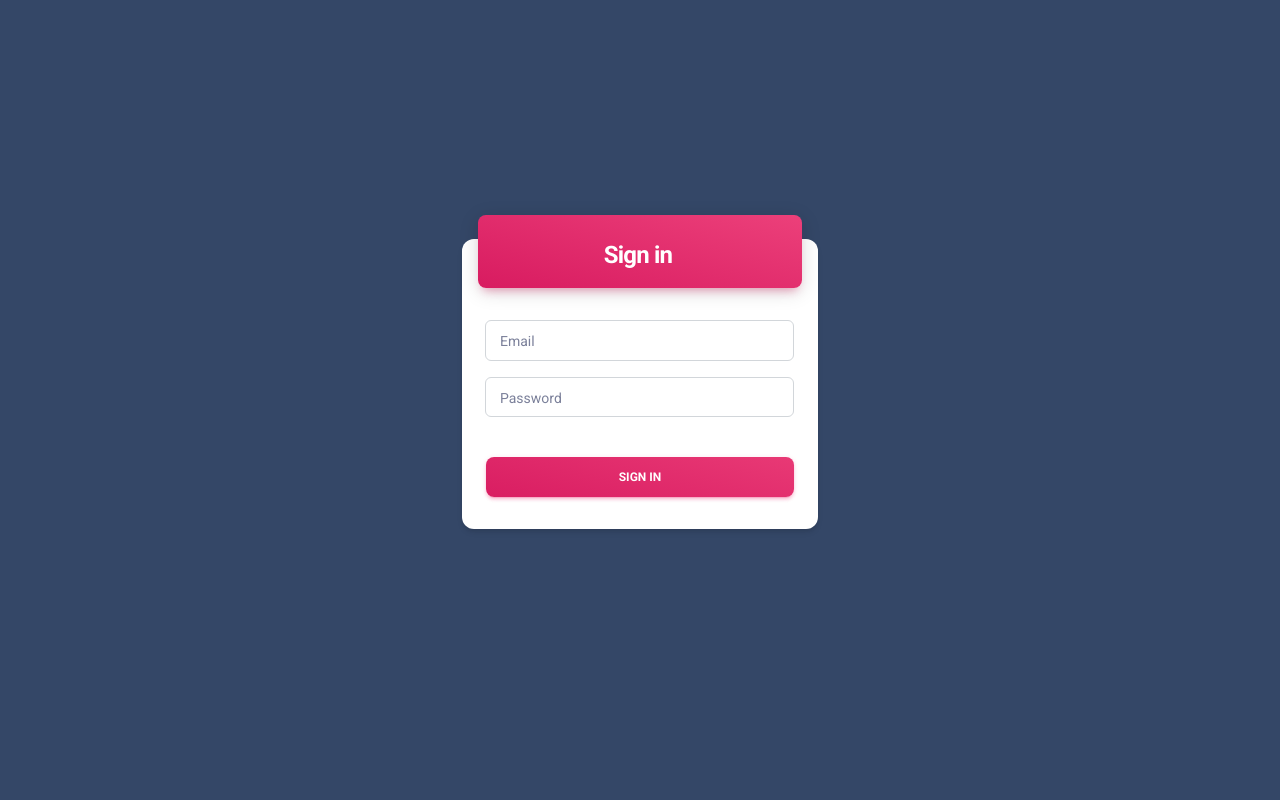
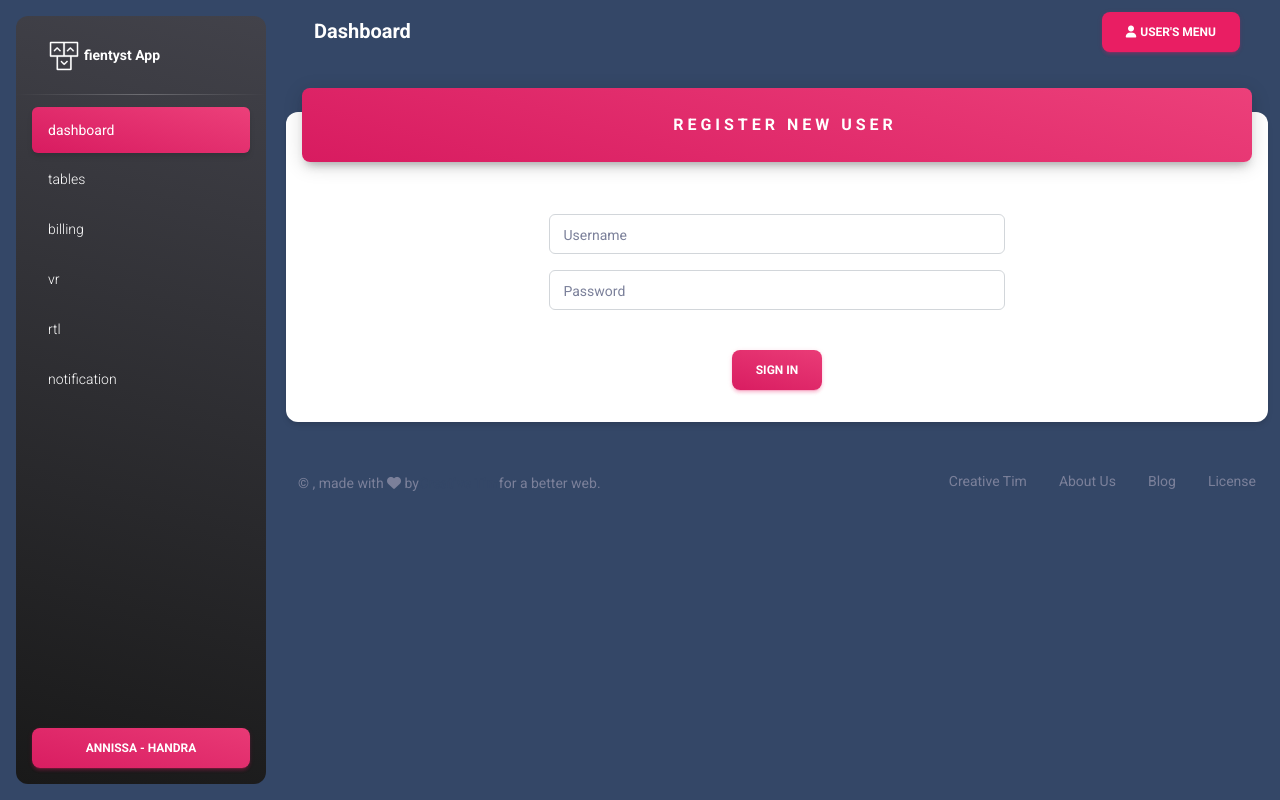
Before and after one commit to handraromel/fientyst, a React (Create React App) app in the folder ui/: page /register in a window 1280 px wide. Before the commit this address led to /login. Built offline with nearby package versions, Linux system fonts and the light colour scheme; sample sign-in values are in the browser's storage.

Commit message:
Updated forms

```diff
--- a/ui/src/components/Auth/Login.js
+++ b/ui/src/components/Auth/Login.js
@@ -24,7 +24,7 @@ const Login = () => {
         showToast("Logged in successfully!", "success");
       }
     } catch (error) {
-      showToast("Invalid login credentials.", "error");
+      showToast("An error occurred while logging in.", "error");
     } finally {
       setLoading(false);
     }
@@ -50,32 +50,43 @@ const Login = () => {
                     className="text-start"
                     onSubmit={handleSubmit(loginAttempt)}
                   >
-                    {errors.email && (
-                      <small className="text-danger">
-                        {errors.email.message}
-                      </small>
-                    )}
-                    <div className="input-group input-group-outline mb-3 mt-2">
+                    <div
+                      className={`input-group input-group-outline my-1 ${
+                        errors.email ? "is-invalid" : null
+                      }`}
+                    >
                       <label className="form-label">Email</label>
                       <input
                         type="text"
                         className="form-control"
                         {...register("email", {
-                          required: true,
+                          required: "An email is required",
                           pattern: {
                             value: validate.email,
-                            message: "Invalid email format",
+                            message: "The email format is not valid",
                           },
                         })}
                       />
+                      <small className="text-danger text-end w-100 my-1">
+                        {errors.email?.message}
+                      </small>
                     </div>
-                    <div className="input-group input-group-outline mb-3">
+                    <div
+                      className={`input-group input-group-outline my-1 ${
+                        errors.password ? "is-invalid" : null
+                      }`}
+                    >
                       <label className="form-label">Password</label>
                       <input
                         type="password"
                         className="form-control"
-                        {...register("password", { required: true })}
+                        {...register("password", {
+                          required: "Please enter your password",
+                        })}
                       />
+                      <small className="text-danger text-end w-100 my-1">
+                        {errors.password?.message}
+                      </small>
                     </div>
                     <div className="text-center">
                       <button
--- a/ui/src/components/Auth/Register.js
+++ b/ui/src/components/Auth/Register.js
@@ -2,11 +2,16 @@ import React, { useState, useContext } from "react";
 import { useForm } from "react-hook-form";
 import { AuthContext } from "../../context/AuthContext";
 import useToast from "../../hooks/useToast";
+import validate from "../../services/validation";
 
 const Register = () => {
   const { signup } = useContext(AuthContext);
   const { showToast } = useToast();
-  const { register, handleSubmit } = useForm();
+  const {
+    register,
+    handleSubmit,
+    formState: { errors },
+  } = useForm();
   const [loading, setLoading] = useState(false);
 
   const registerAttempt = async (data) => {
@@ -25,7 +30,7 @@ const Register = () => {
         showToast("User registered successfully!", "success");
       }
     } catch (error) {
-      showToast("Registration failed.", "error");
+      showToast("An error occurred while registering", "error");
     } finally {
       setLoading(false);
     }
@@ -37,11 +42,64 @@ const Register = () => {
         <div className="col-12">
           <div className="card my-4">
             <div className="card-header p-0 position-relative mt-n4 mx-3 z-index-2">
-              <div className="bg-gradient-primary shadow-primary border-radius-lg pt-4 pb-3">
-                <h6 className="text-white ps-3">Register new user</h6>
+              <div className="bg-gradient-primary text-center shadow-dark border-radius-lg pt-4 pb-3">
+                <h6 className="text-white ps-3 text-uppercase letter-spacing-4">
+                  Register new user
+                </h6>
               </div>
             </div>
-            <div className="card-body px-0 pb-2"></div>
+            <div className="card-body">
+              <div className="row justify-content-center">
+                <div className="col-md-6 mt-4">
+                  <form
+                    role="form"
+                    className="text-start"
+                    onSubmit={handleSubmit(registerAttempt)}
+                  >
+                    <small className="text-danger">
+                      {errors.username?.message}
+                    </small>
+                    <div className="input-group input-group-outline mb-3 mt-1">
+                      <label className="form-label">Username</label>
+                      <input
+                        type="text"
+                        className="form-control"
+                        {...register("username", {
+                          required: "A username is required",
+                          minLength: {
+                            value: 5,
+                            message:
+                              "Username must be at least 5 characters long",
+                          },
+                        })}
+                      />
+                    </div>
+                    <small className="text-danger">
+                      {errors.password?.message}
+                    </small>
+                    <div className="input-group input-group-outline mb-3 mt-1">
+                      <label className="form-label">Password</label>
+                      <input
+                        type="password"
+                        className="form-control"
+                        {...register("password", {
+                          required: "Please enter your password",
+                        })}
+                      />
+                    </div>
+                    <div className="text-center">
+                      <button
+                        type="submit"
+                        className="btn bg-gradient-primary my-4 mb-2"
+                        disabled={loading}
+                      >
+                        Sign in
+                      </button>
+                    </div>
+                  </form>
+                </div>
+              </div>
+            </div>
           </div>
         </div>
       </div>
--- a/ui/src/components/Layout/index.js
+++ b/ui/src/components/Layout/index.js
@@ -6,7 +6,7 @@ import Footer from "./Footer";
 import Sidebar from "./Sidebar";
 
 const Layout = () => {
-  const { isAuthenticated } = useContext(AuthContext);
+  const { isAuthenticated, user } = useContext(AuthContext);
   const routes = Routes(isAuthenticated);
 
   useEffect(() => {
--- a/ui/src/context/AuthContext.js
+++ b/ui/src/context/AuthContext.js
@@ -1,37 +1,28 @@
-import React, { createContext, useState, useEffect } from "react";
+import React, { createContext, useState } from "react";
 import jwt_decode from "jwt-decode";
 import api from "../services/api";
 
 const initialAuthState = {
-  isAuthenticated: false,
+  isAuthenticated: localStorage.getItem("isAuthenticated") === "true",
   user: null,
 };
 
 export const AuthContext = createContext(initialAuthState);
 
 const AuthContextProvider = (props) => {
-  const [isAuthenticated, setIsAuthenticated] = useState(false);
+  const [isAuthenticated, setIsAuthenticated] = useState(
+    initialAuthState.isAuthenticated
+  );
   const [user, setUser] = useState(null);
-
-  useEffect(() => {
-    const token = sessionStorage.getItem("token");
-    if (token) {
-      const decoded = jwt_decode(token);
-      if (decoded.exp < Date.now() / 1000) {
-        logout();
-      } else {
-        setIsAuthenticated(true);
-        setUser(decoded);
-      }
-    }
-  }, []);
 
   const login = async (email, password) => {
     try {
       const response = await api.post("/auth/login", { email, password });
+      const decoded = jwt_decode(response.data.token);
       sessionStorage.setItem("token", response.data.token);
+      setUser(decoded);
       setIsAuthenticated(true);
-      setUser(jwt_decode(response.data.token));
+      localStorage.setItem("isAuthenticated", true);
     } catch (error) {
       console.log(error.response.data);
       return error.response.data;
@@ -47,9 +38,11 @@ const AuthContextProvider = (props) => {
         first_name,
         last_name,
       });
+      const decoded = jwt_decode(response.data.token);
       sessionStorage.setItem("token", response.data.token);
+      setUser(decoded);
       setIsAuthenticated(true);
-      setUser(jwt_decode(response.data.token));
+      localStorage.setItem("isAuthenticated", true);
     } catch (error) {
       console.log(error.response.data);
       return error.response.data;
@@ -60,9 +53,8 @@ const AuthContextProvider = (props) => {
     sessionStorage.removeItem("token");
     setIsAuthenticated(false);
     setUser(null);
+    localStorage.setItem("isAuthenticated", false);
   };
-
-  console.log(isAuthenticated)
 
   return (
     <AuthContext.Provider
```
Also changed, not shown: ui/src/components/Auth/Auth.css (deleted).
